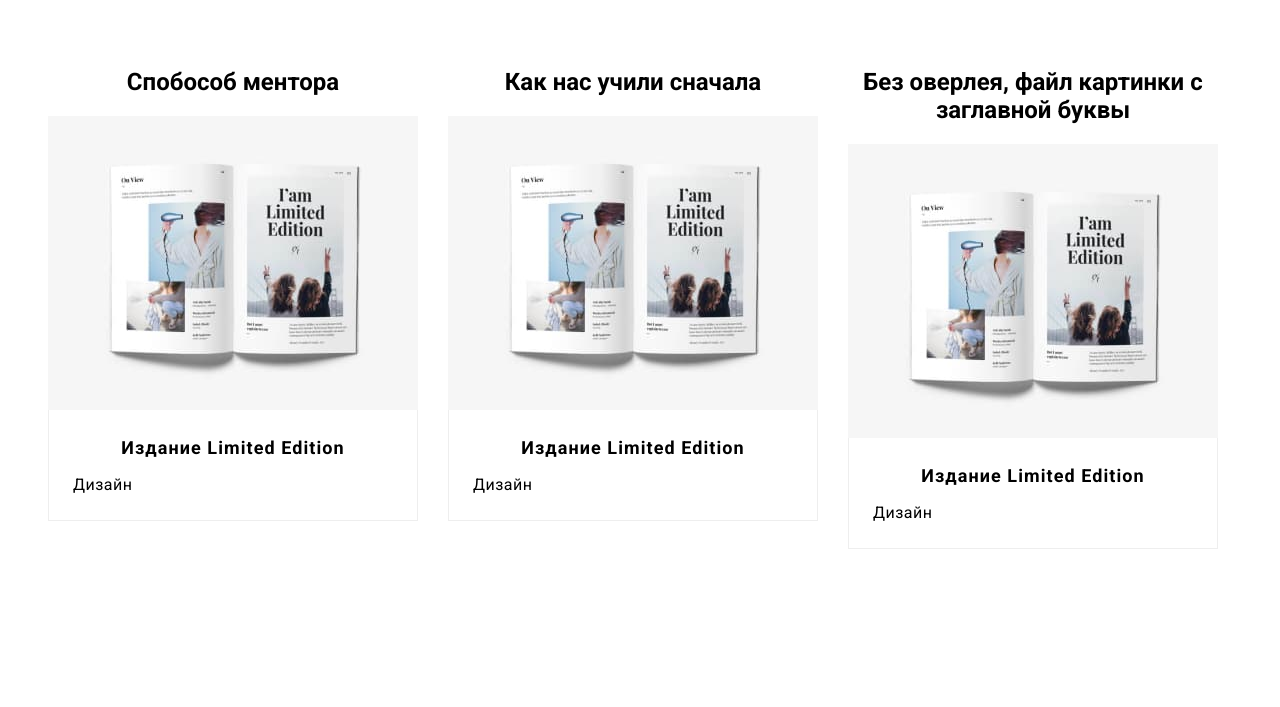
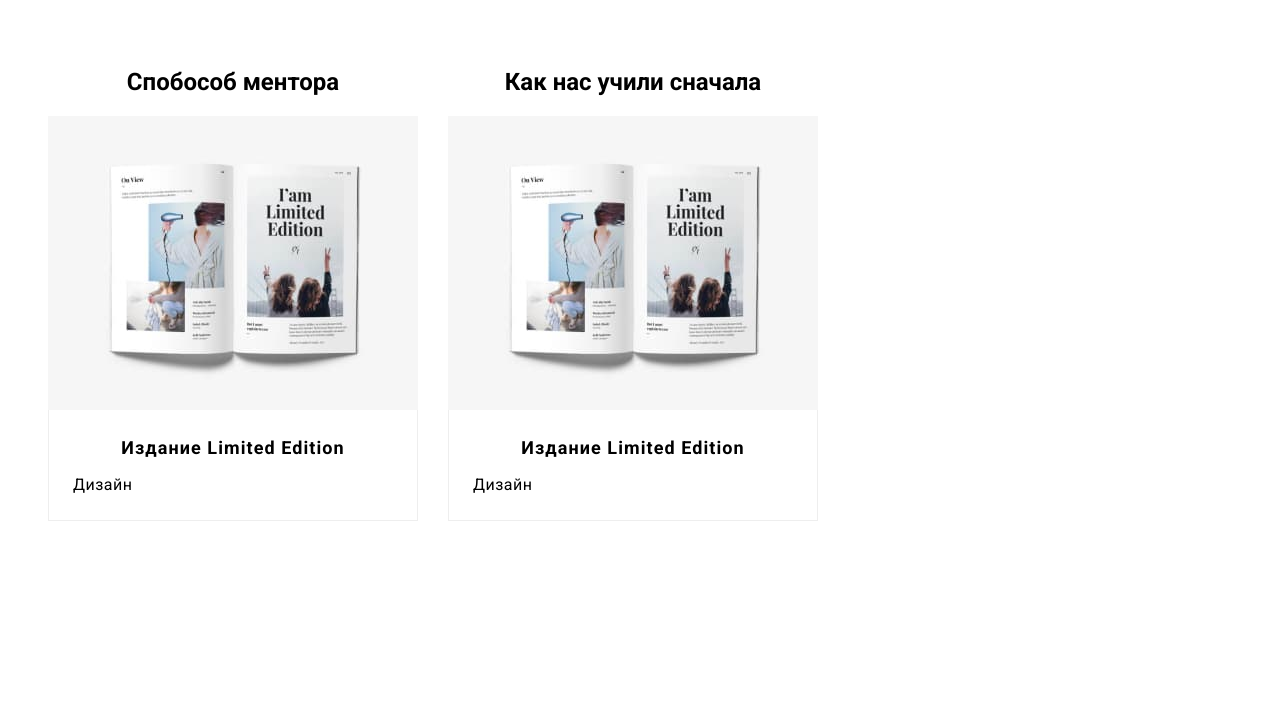
Before and after one commit to SofiaPirogova/for-questions, a plain HTML site: page index.html in a window 1280 px wide. Drawn offline with Linux system fonts and the light colour scheme.

Commit message:
переделаль

```diff
--- a/index.html
+++ b/index.html
@@ -13,12 +13,11 @@
   </head>
   <!-- Все оверлеи и картинки правильно работают через лайф сервер.
 Но через ссылку гитхаба способ как нас учили дает глюк при обновлении страницы с оверлеем
-+не отображаются файлы,имеющие заглавные буквы в названии -->
+-->
   <!-- СУТЬ ВОПРОСА ГРУППЫ -->
   <!-- когда мы видим, что такое выдает сайт, через который выкладываем или браузер - как нам понять, где ошибка
 как понять куда смотреть и что не так? -->
-  <!--P.S. Например насчет файлов с большой буквы нам объяснил Репета изначально, что Гитхаб на Линуксе сервера
-и там по другому чувствуется регистр букв.Что еще мы должны такого специфического знать - или где мы можем посмотреть, если что? -->
+
   <body>
     <div class="gallery-back">
       <h2>Cпобособ ментора</h2>
@@ -67,23 +66,5 @@
         <p class="desc">Дизайн</p>
       </div>
     </div>
-    <div class="gallery-back">
-      <h2>Без оверлея, файл картинки с заглавной буквы</h2>
-      <div class="main-img-gallery">
-        <img
-          class="img-gallery"
-          src="./images/gallery/Book-second.jpg"
-          alt="Дизайн издания Лимитед Едишн"
-          width="370"
-          height="294"
-        />
-      </div>
-      <div class="bordering">
-        <h2 class="heading-gallery">
-          Издание <span lang="en">Limited Edition</span>
-        </h2>
-        <p class="desc">Дизайн</p>
-      </div>
-    </div>
   </body>
 </html>
```
